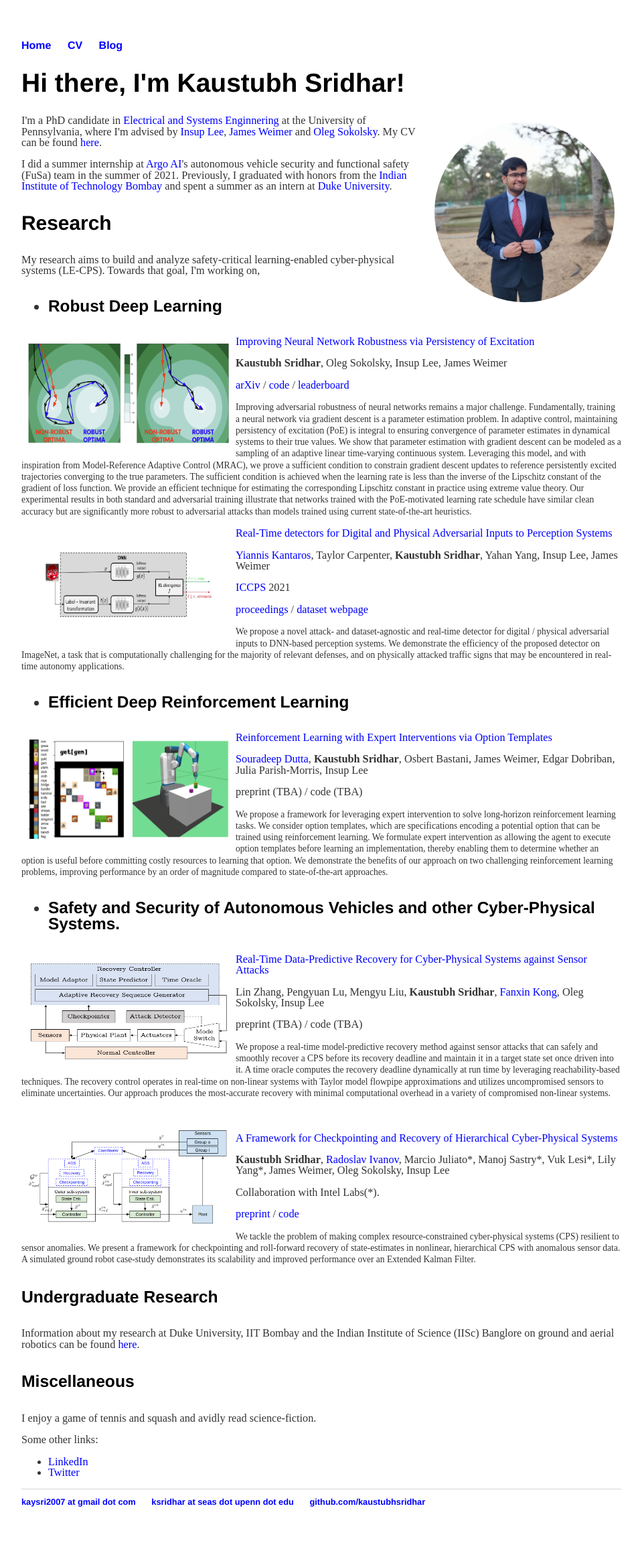
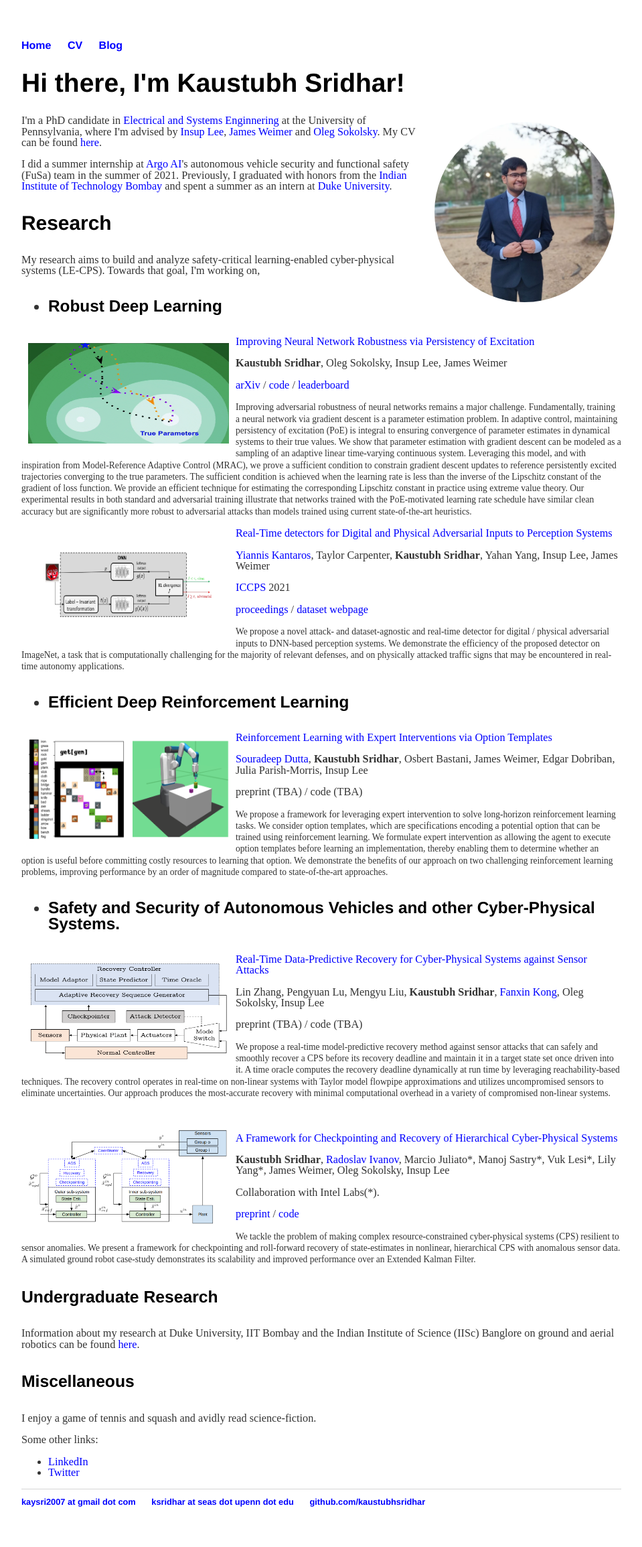
Before and after one commit to kaustubhsridhar/kaustubhsridhar_old.github.io, a Jekyll site: the page built from index.html, in a window 1280 px wide. Shown: the whole page at 67% size, without its empty margins (160-1119 px from the left). Built offline with Jekyll 4.4.1, drawn with Linux system fonts in a browser that asks for light colours.

Commit message:
Update index.html

```diff
--- a/index.html
+++ b/index.html
@@ -21,7 +21,7 @@ title: Welcome To My Homepage
 		<li><a id="RobustDL">Robust Deep Learning</a></li>
 	</ul></h5>
 
-	<img src="/images/PoE.png" alt="PoE" align="left" style="width:300px; height:150px; padding: 10px;" class="img_rect">
+	<img src="/images/trajectories.gif" alt="PoE" align="left" style="width:300px; height:150px; padding: 10px;" class="img_rect">
 	<p><a id="PoE"><a href="https://arxiv.org/abs/2106.02078">Improving Neural Network Robustness via Persistency of Excitation</a></a></p>
 	<p><b>Kaustubh Sridhar</b>, Oleg Sokolsky, Insup Lee, James Weimer</p>
 	<p><a href="https://arxiv.org/abs/2106.02078">arXiv</a> / <a href="https://github.com/kaustubhsridhar/PoE-robustness">code</a> / <a href="https://robustbench.github.io/">leaderboard</a></p>
```
